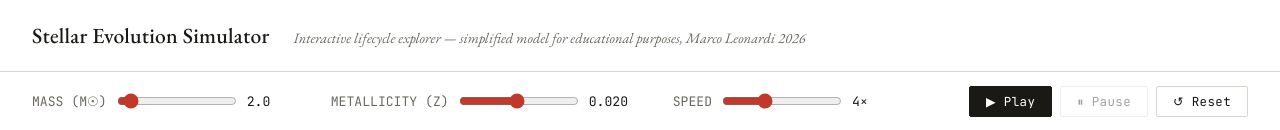
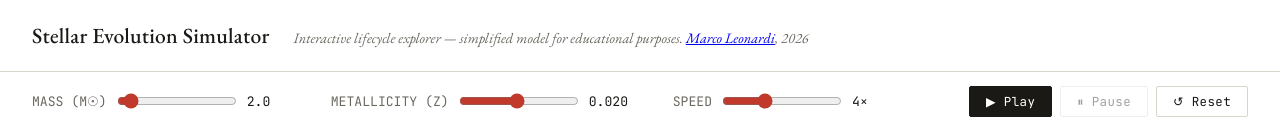
Before and after one commit to marcoleonardi97/stellarevolutionsimulator, a plain HTML site: page index.html in a window 1280 px wide. Shown: the top 130 px of the page. Drawn offline with nearby package versions, Linux system fonts and the light colour scheme.

Commit message:
Update index.html

```diff
--- a/index.html
+++ b/index.html
@@ -310,7 +310,7 @@
 
 <header>
   <h1>Stellar Evolution Simulator</h1>
-  <p>Interactive lifecycle explorer — simplified model for educational purposes, Marco Leonardi 2026</p>
+  <p>Interactive lifecycle explorer — simplified model for educational purposes. <a href="https://marcoleonardi97.github.io/resume/">Marco Leonardi</a>, 2026</p>
 </header>
 
 <div class="main">
```
